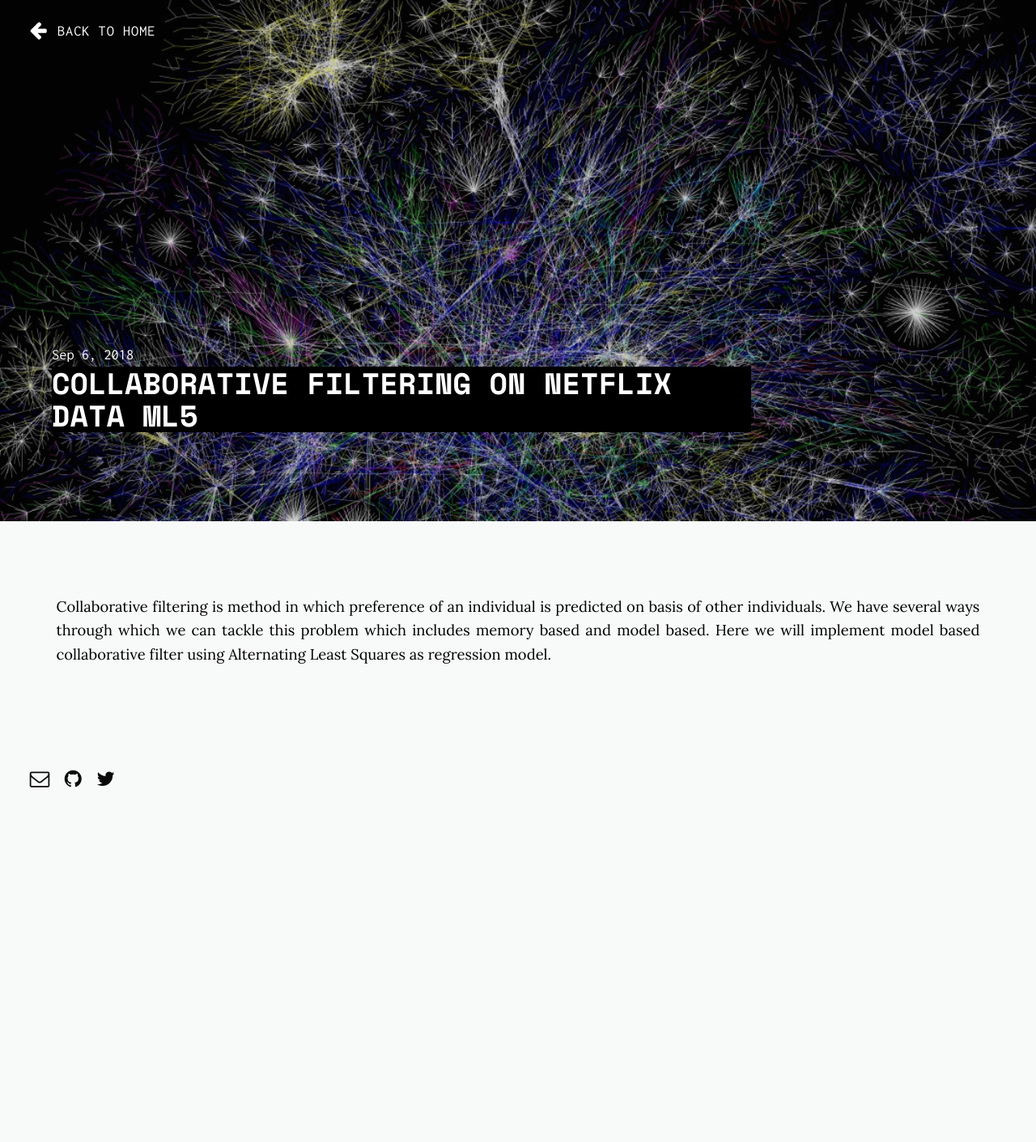
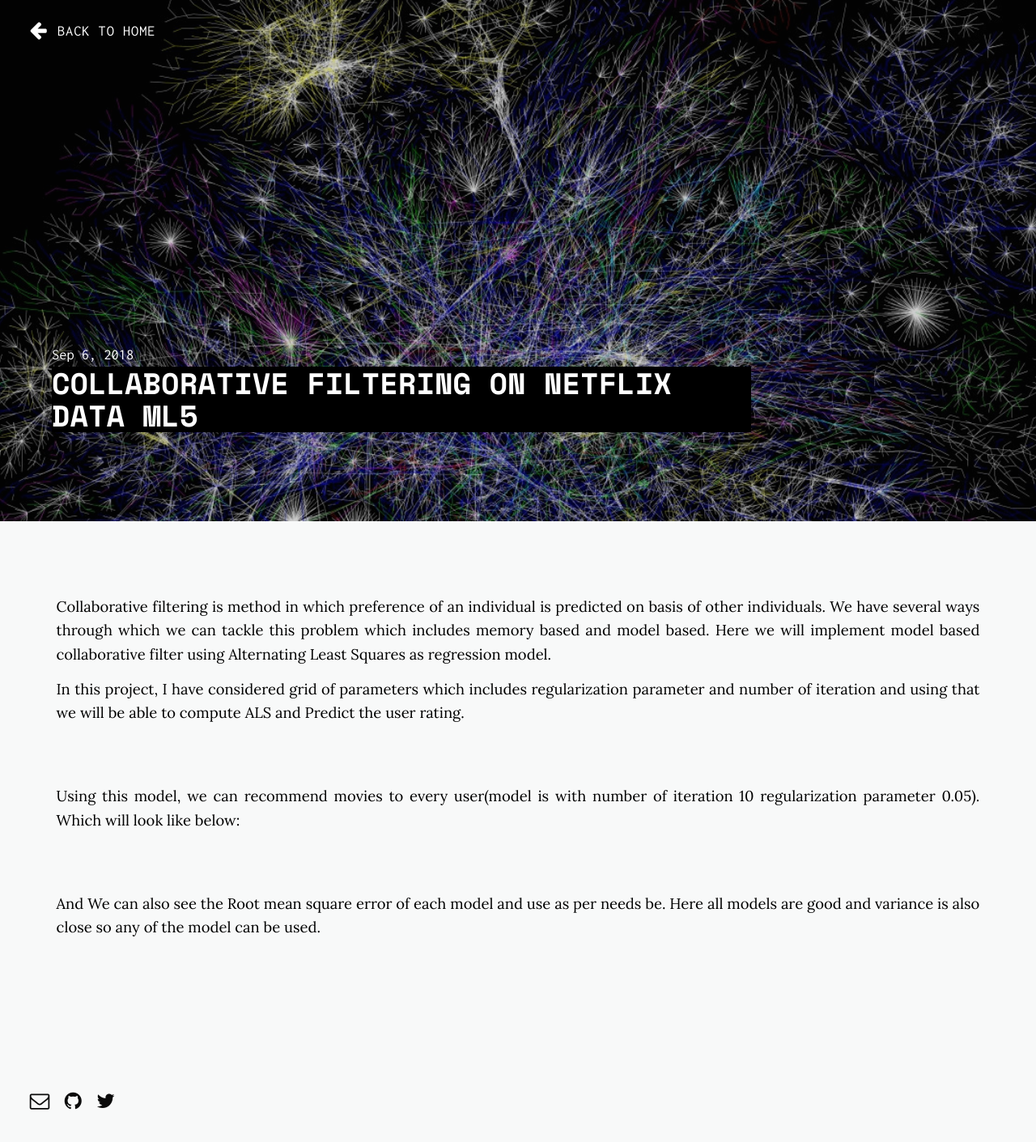
Before and after one commit to daftengineer/daftengineer.github.io, a Jekyll site: the page built from _posts/2018-09-06-collaborative-filtering.markdown, in a window 1280 px wide. Shown: the whole page at 81% size. Built offline with Jekyll 4.4.1, drawn with Linux system fonts in a browser that asks for light colours; nearby versions of some CDN libraries; before the commit the page ends 1014 px from its top, so only the background shows below that.

Commit message:
Update 2018-09-06-collaborative-filtering.markdown

```diff
--- a/_posts/2018-09-06-collaborative-filtering.markdown
+++ b/_posts/2018-09-06-collaborative-filtering.markdown
@@ -8,7 +8,11 @@
 ---
 
 <div style="color:black;"><p></p>
-  <p style="text-align:justify;">Collaborative filtering is method in which preference of an individual is predicted on basis of other individuals. We have several ways through which we can tackle this problem which includes memory based and model based. Here we will implement model based collaborative filter using Alternating Least Squares as regression model.</p>
-  <p style="text-align:justify;"></p>
-  <p style="text-align:justify;"></p>
+  <p style="text-align:justify;">Collaborative filtering is method in which preference of an individual is predicted on basis of other individuals. We have several ways through which we can tackle this problem which includes memory based and model based. Here we will implement model based collaborative filter using Alternating Least Squares as regression model. </p>
+  <p style="text-align:justify;">In this project, I have considered grid of parameters which includes regularization parameter and number of iteration and using that we will be able to compute ALS and Predict the user rating.</p>
+  <img src="" />
+  <p style="text-align:justify;">Using this model, we can recommend movies to every user(model is with number of iteration 10 regularization parameter 0.05). Which will look like below:</p>
+  <img src="" />
+  <p style="text-align:justify;">And We can also see the Root mean square error of each model and use as per needs be. Here all models are good and variance is also close so any of the model can be used.</p>
+  <img src="" />
 </div>
```
